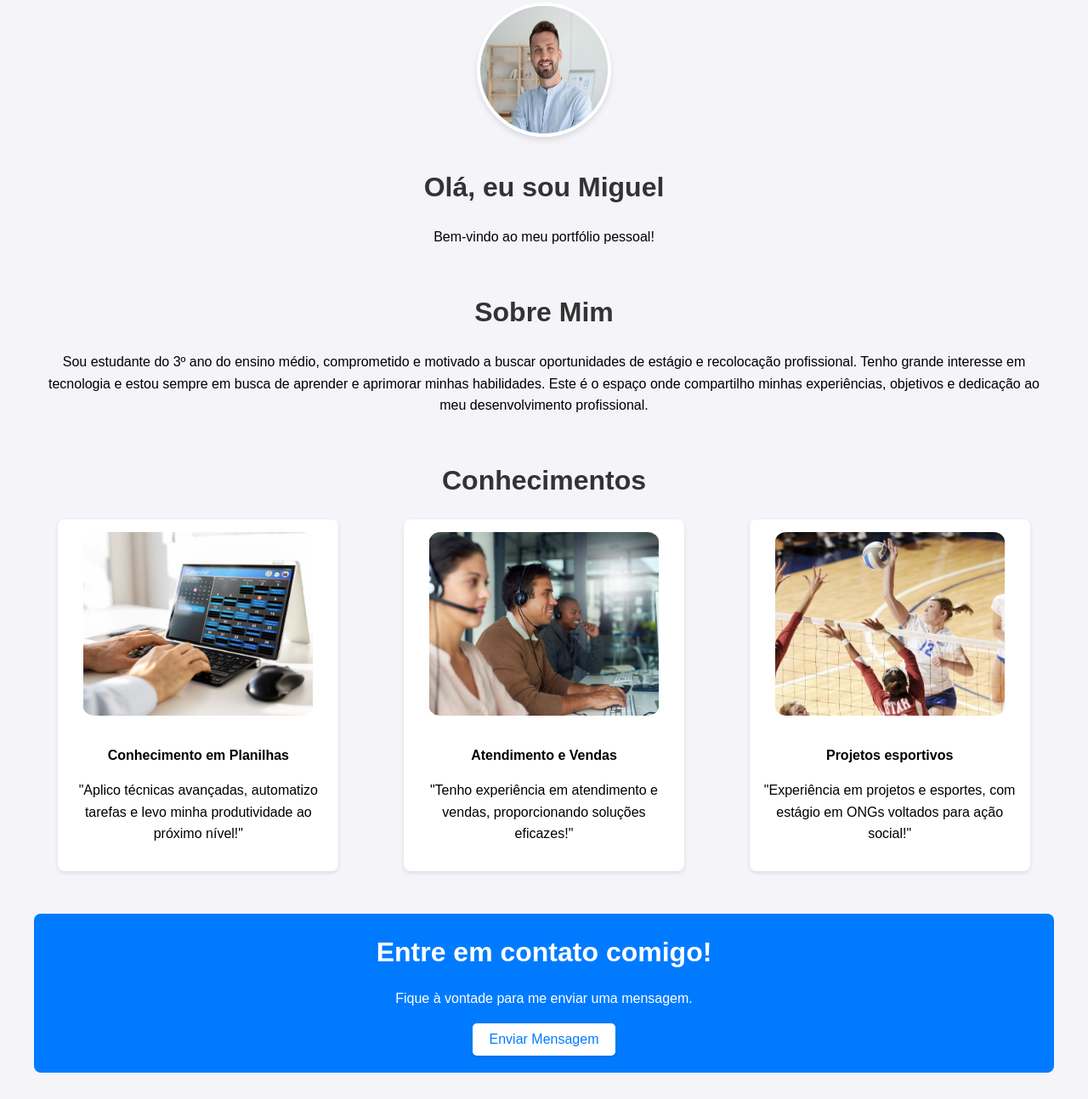
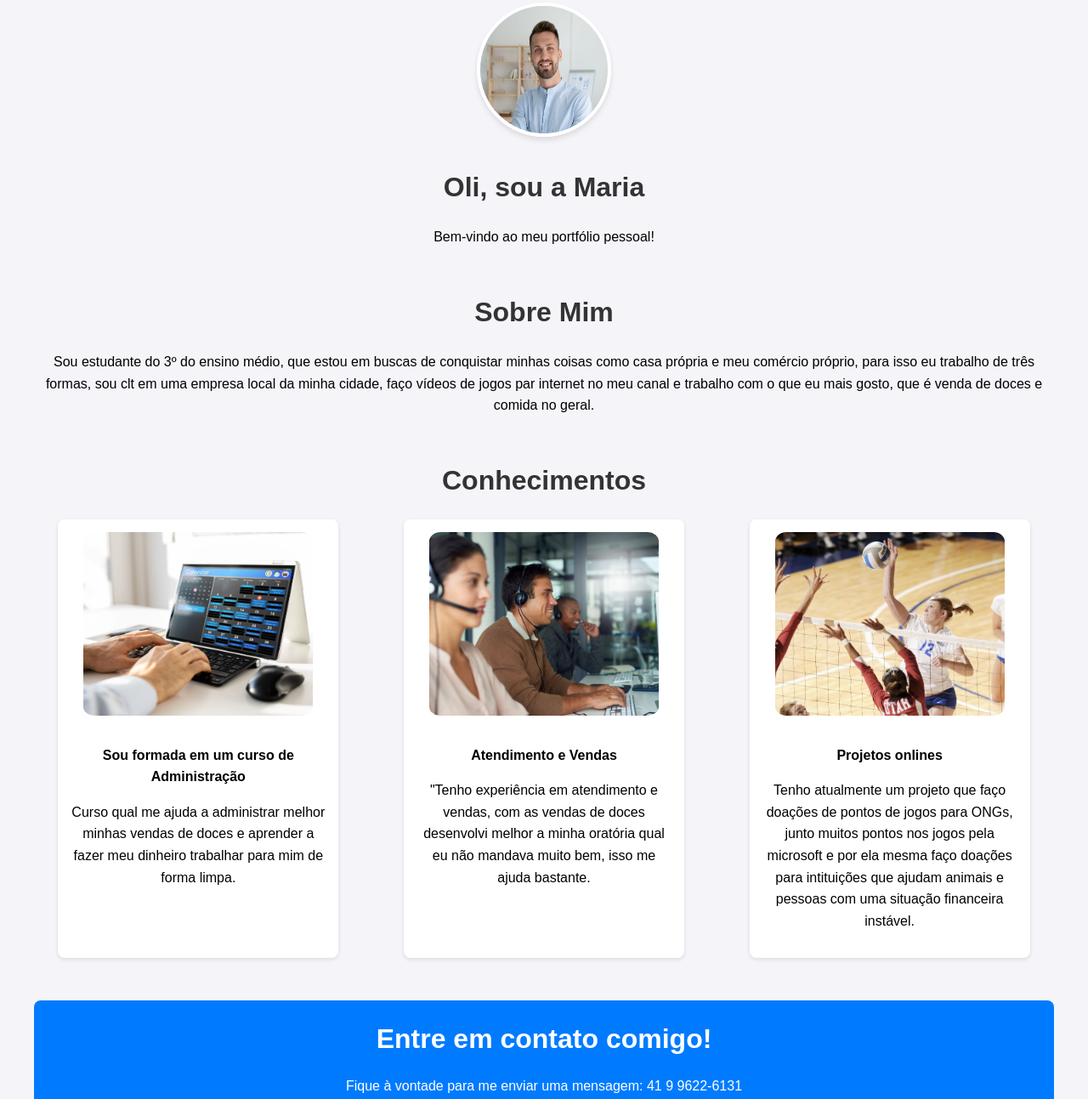
Before and after one commit to MariaCBusch/VSS-portifolio, a plain HTML site: page index.html in a window 1280 px wide. Shown: the part 141-1434 px from the top of the page at 85% size. Drawn offline with Linux system fonts and the light colour scheme.

Commit message:
alterando

```diff
--- a/index.html
+++ b/index.html
@@ -19,17 +19,17 @@
             <div class="avatar">
                 <img src="img/Avatar.jpg" alt="Avatar">
             </div>
-            <h2>Olá, eu sou Miguel</h2>
+            <h2>Oli, sou a Maria</h2>
             <p>Bem-vindo ao meu portfólio pessoal!</p>
         </div>
 
         <!-- Sobre Mim -->
         <div class="section">
             <h2>Sobre Mim</h2>
-            <p>Sou estudante do 3º ano do ensino médio, comprometido e motivado a buscar oportunidades de estágio e
-                recolocação profissional. Tenho grande interesse em tecnologia e estou sempre em busca de aprender e
-                aprimorar minhas habilidades. Este é o espaço onde compartilho minhas experiências, objetivos e
-                dedicação ao meu desenvolvimento profissional.</p>
+            <p>Sou estudante do 3º do ensino médio, que estou em buscas de conquistar minhas coisas como casa própria e meu comércio próprio,
+                para isso eu trabalho de três formas, sou clt em uma empresa local da minha cidade, faço vídeos de jogos par internet no meu
+                canal e trabalho com o que eu mais gosto, que é venda de doces e comida no geral.
+            </p>
         </div>
 
         <!-- Depoimentos -->
@@ -38,18 +38,18 @@
             <div class="conhecimentos">
                 <div class="conhecimento">
                     <img src="img/imagem1.jpg" alt="Foto do Canva">
-                    <p><strong>Conhecimento em Planilhas</strong></p>
-                    <p>"Aplico técnicas avançadas, automatizo tarefas e levo minha produtividade ao próximo nível!"</p>
+                    <p><strong>Sou formada em um curso de Administração</strong></p>
+                    <p>Curso qual me ajuda a administrar melhor minhas vendas de doces e aprender a fazer meu dinheiro trabalhar para mim de forma limpa.</p>
                 </div>
                 <div class="conhecimento">
                     <img src="img/imagem2.jpg" alt="Foto do Canva">
                     <p><strong>Atendimento e Vendas</strong></p>
-                    <p>"Tenho experiência em atendimento e vendas, proporcionando soluções eficazes!"</p>
+                    <p>"Tenho experiência em atendimento e vendas, com as vendas de doces desenvolvi melhor a minha oratória qual eu não mandava muito bem, isso me ajuda bastante.</p>
                 </div>
                 <div class="conhecimento">
                     <img src="img/imagem3.jpg" alt="Foto do Canva">
-                    <p><strong>Projetos esportivos</strong></p>
-                    <p>"Experiência em projetos e esportes, com estágio em ONGs voltados para ação social!"</p>
+                    <p><strong>Projetos onlines</strong></p>
+                    <p>Tenho atualmente um projeto que faço doações de pontos de jogos para ONGs, junto muitos pontos nos jogos pela microsoft e por ela mesma faço doações para intituições que ajudam animais e pessoas com uma situação financeira instável.</p>
                 </div>
             </div>
         </div>
@@ -57,8 +57,8 @@
         <!-- Call to Action -->
         <div class="cta">
             <h2>Entre em contato comigo!</h2>
-            <p>Fique à vontade para me enviar uma mensagem.</p>
-            <button onclick="window.open('https://wa.me/41992615352', '_blank');">Enviar Mensagem</button>
+            <p>Fique à vontade para me enviar uma mensagem: 41 9 9622-6131</p>
+            <button onclick="window.open('https://wa.me/41996226131', '_blank');">Enviar Mensagem</button>
         </div>
     </div>
 </body>
```
